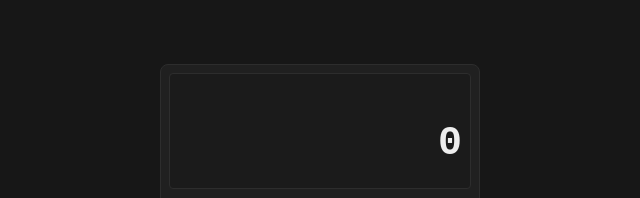
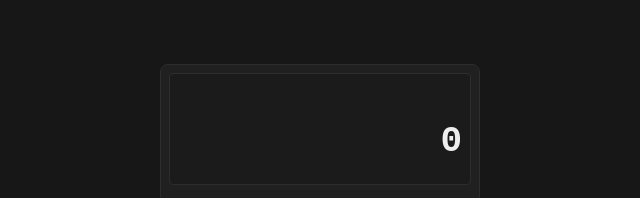
Before and after one commit to tigiyev/calculator, a plain HTML site: page index.html in a window 1280 px wide. Shown: the top 198 px of the page, 320-960 px from the left. Drawn offline with Linux system fonts and the light colour scheme.

Commit message:
fix font size to fin inside the calc window

```diff
--- a/styles.scss
+++ b/styles.scss
@@ -163,8 +163,6 @@ body {
 		align-content: center;
 		align-items: center;
 		width: 100%;
-		font-size: 32px;
-		line-height: 32px;
 		text-align: right;
 		border-radius: 4px;
 		padding: 24px 8px;
@@ -194,8 +192,8 @@ body {
 			display: flex;
 			justify-content: right;
 			align-items: center;
-			font-size: 40px;
-			line-height: 40px;
+			font-size: 36px;
+			line-height: 36px;
 			font-weight: bold;
 
 			background-color: transparent;
```
Also changed, not shown: styles.css.
